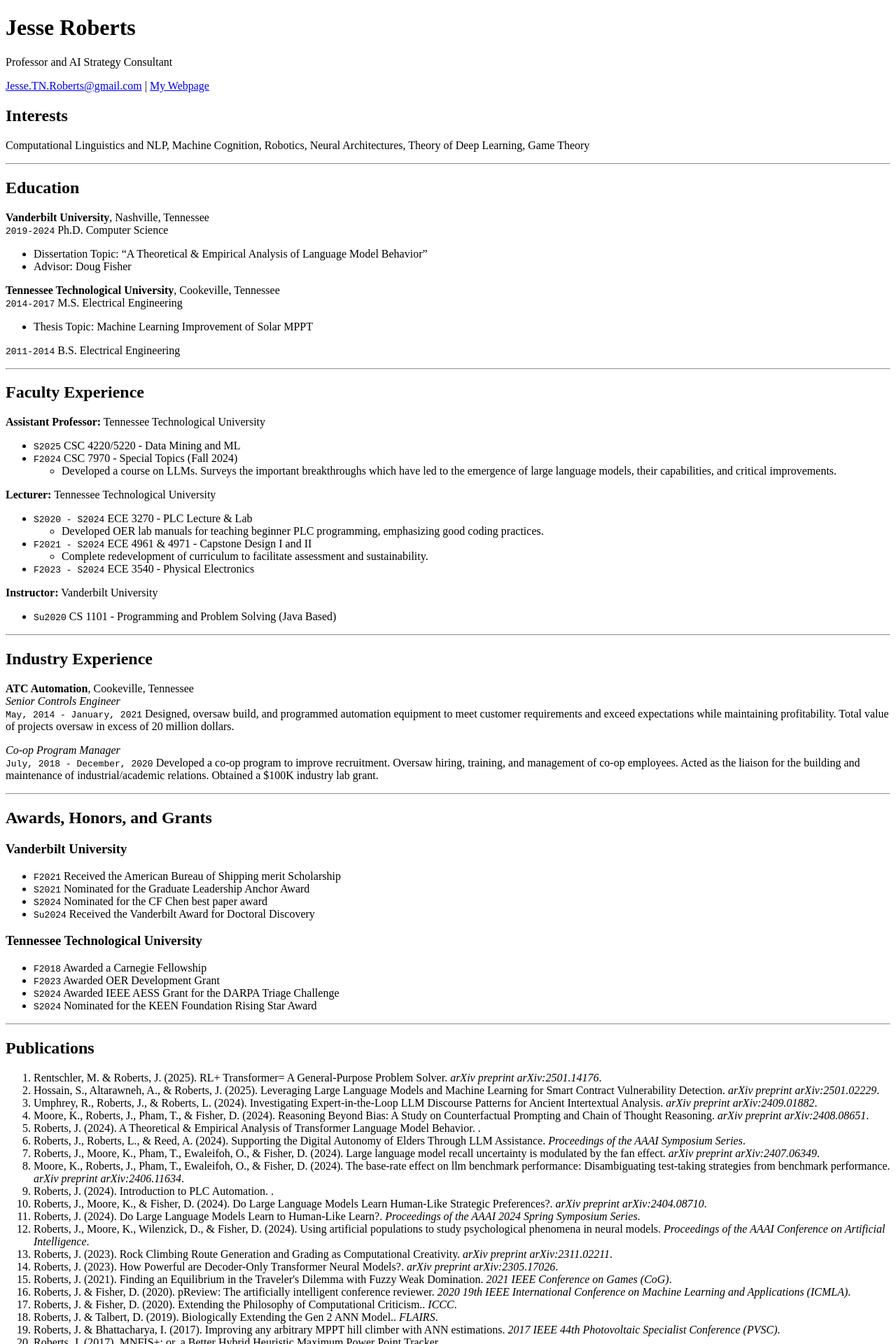
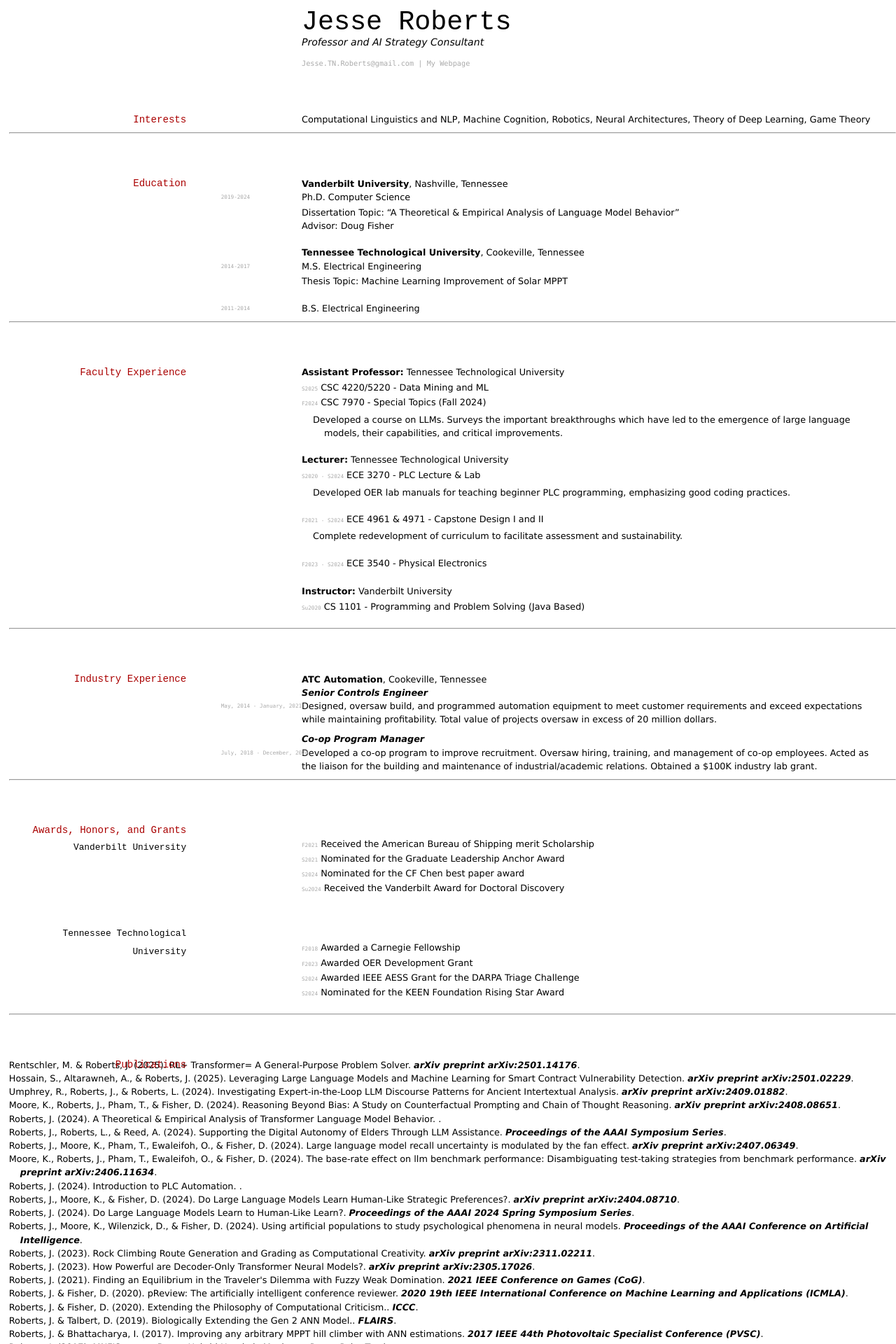
Before and after one commit to JesseTNRoberts/JesseTNRoberts.github.io, a Jekyll site: the page built from _pages/cv.md, in a window 1280 px wide. Shown: the top 1920 px of the page at 70% size. Built offline with Jekyll 4.4.1, drawn with Linux system fonts in a browser that asks for light colours.

Commit message:
Updated cv template

```diff
--- a/_layouts/cv.html
+++ b/_layouts/cv.html
@@ -5,13 +5,10 @@
 <head>
   <meta charset=utf-8 />
   <title> {% if page.title %} {{ page.title }} | {% endif %} CV</title>
-  <link href="assets/css/{{ site.cvstyle }}-screen.css" type="text/css" rel="stylesheet" media="screen">
-  <link href="assets/css/{{ site.cvstyle }}-print.css" type="text/css" rel="stylesheet" media="print">
+  <link href="{{ base_path }}/assets/css/{{ site.cvstyle }}-screen.css" type="text/css" rel="stylesheet" media="screen">
+  <link href="{{ base_path }}/assets/css/{{ site.cvstyle }}-print.css" type="text/css" rel="stylesheet" media="print">
 </head>
 <body>
-  <!-- {% if page.header.overlay_color or page.header.overlay_image or page.header.image %}
-    {% include page__hero.html %}
-  {% endif %} -->
 
 {% if page.url != "/" and site.breadcrumbs %}
   {% unless paginator %}
```
Also changed, not shown: 1 other file.
